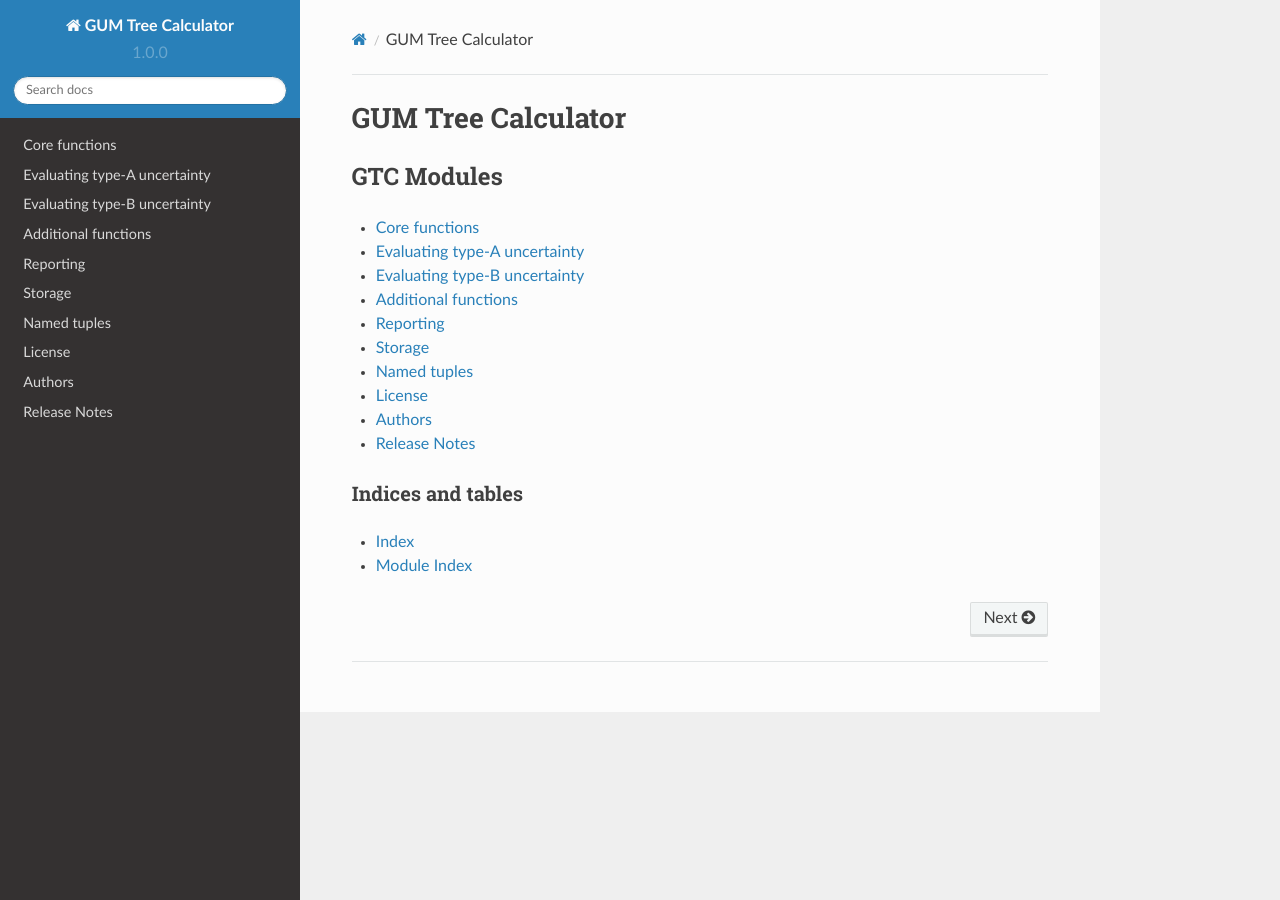
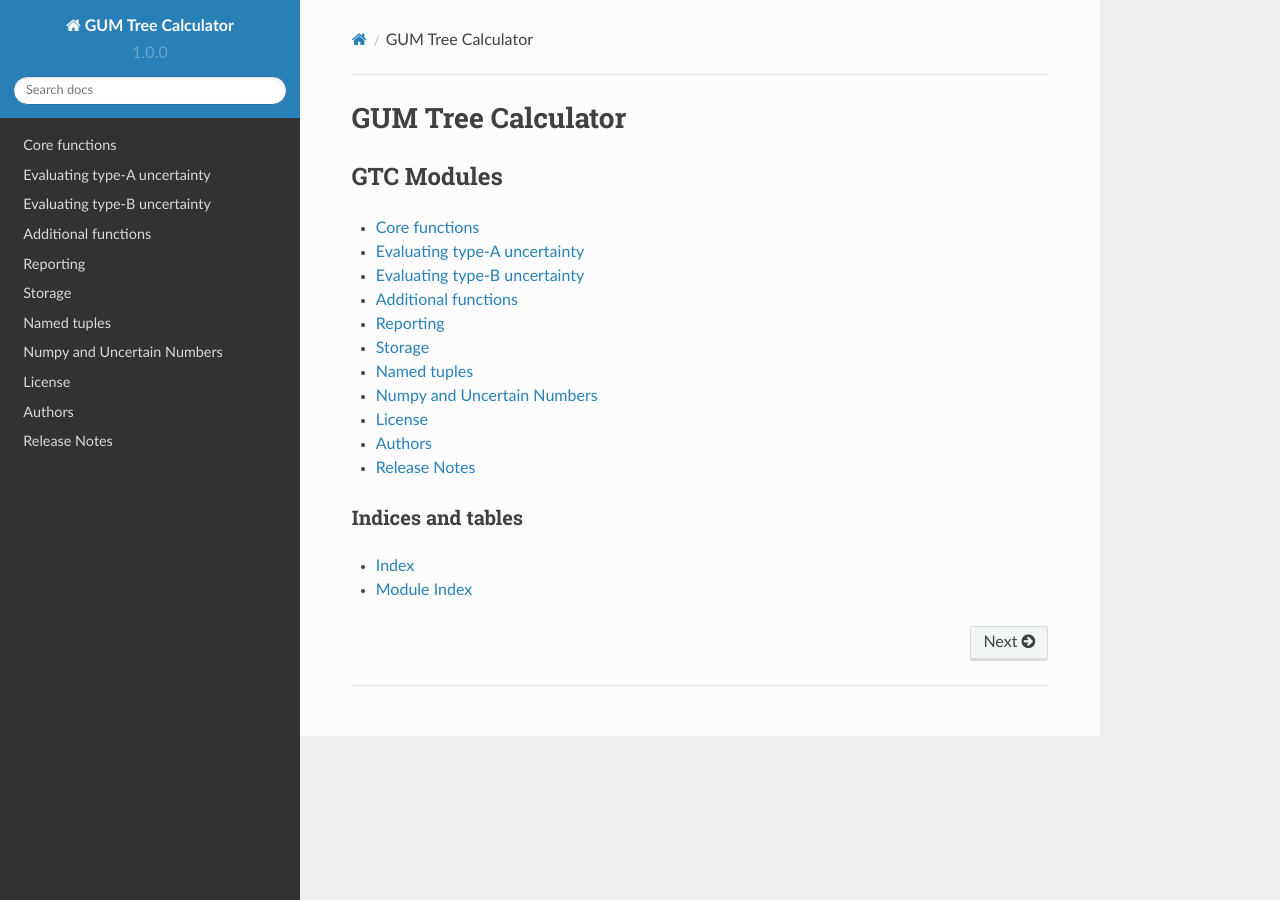
Before and after one commit to MSLNZ/GTC, a Sphinx documentation site: the page built from docs/index.rst, in a window 1280 px wide. Built offline with Sphinx 7.4.7 and the Read the Docs theme 2.0.0, drawn with Linux system fonts in a browser that asks for light colours.

Commit message:
add uarray and UncertainArray to core_functions.rst; create uarray.rst

```diff
--- a/docs/index.rst
+++ b/docs/index.rst
@@ -14,6 +14,7 @@ GTC Modules
     Reporting <API/reporting_functions>
     Storage <API/persistence>
     Named tuples <API/named_tuples>
+    Numpy and Uncertain Numbers <uarray.rst>
     License <license>
     Authors <authors>
     Release Notes <changelog>
--- /dev/null
+++ b/docs/uarray.rst
@@ -0,0 +1,7 @@
+.. _numpy-uarray:
+
+===========================
+Numpy and Uncertain Numbers
+===========================
+
+Describe...
```
Also changed, not shown: docs/API/core_functions.rst (+9 -0 lines).
